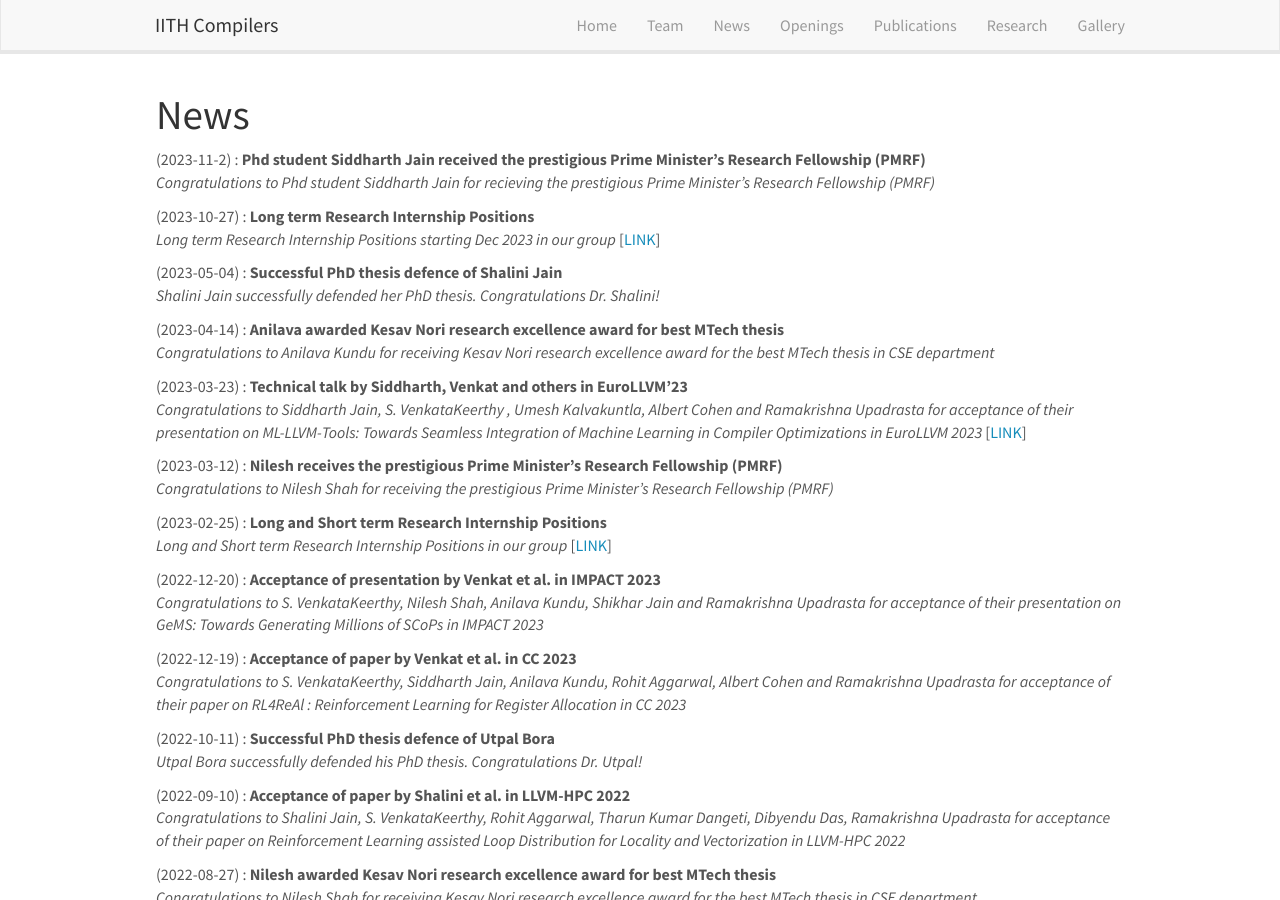
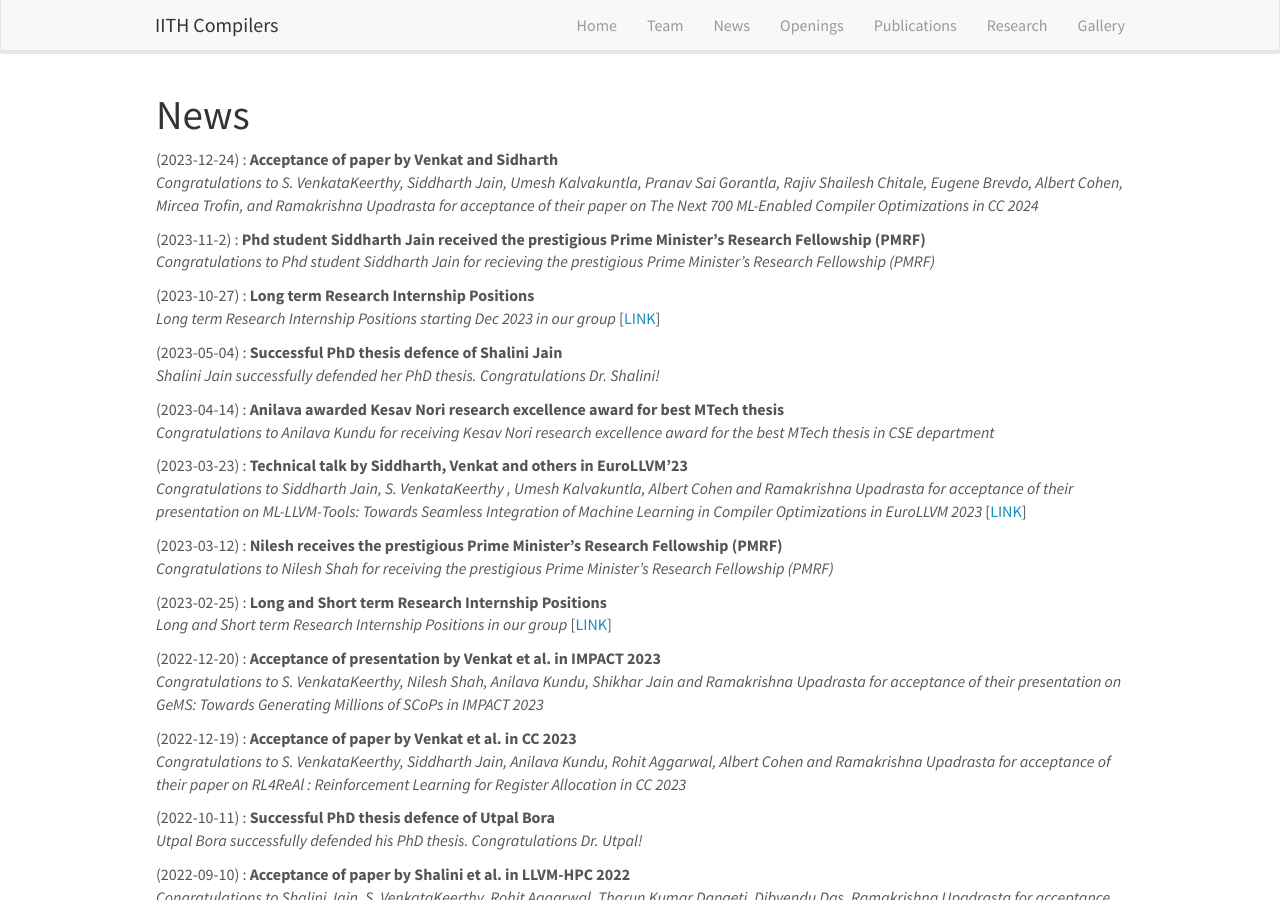
Before and after one commit to utpalbora/compilers.cse.iith.ac.in, a Jekyll site: the page built from _pages/allnews.md, in a window 1280 px wide and 900 px high. Built offline with Jekyll 4.4.1, drawn with Linux system fonts in a browser that asks for light colours; nearby versions of some CDN libraries.

Commit message:
News of paper acceptance in CC 24

```diff
--- a/_data/news.yml
+++ b/_data/news.yml
@@ -1,3 +1,9 @@
+- date: 2023-12-24
+  status: "Acceptance of paper by Venkat and Sidharth"
+  new: "false"
+  url: ""
+  headline: "Congratulations to S. VenkataKeerthy, Siddharth Jain, Umesh Kalvakuntla, Pranav Sai Gorantla, Rajiv Shailesh Chitale, Eugene Brevdo, Albert Cohen, Mircea Trofin, and Ramakrishna Upadrasta for acceptance of their paper on The Next 700 ML-Enabled Compiler Optimizations in CC 2024"
+
 - date: 2023-11-2
   status: "Phd student Siddharth Jain received the prestigious Prime Minister’s Research Fellowship (PMRF)"
   new: "false"
```
